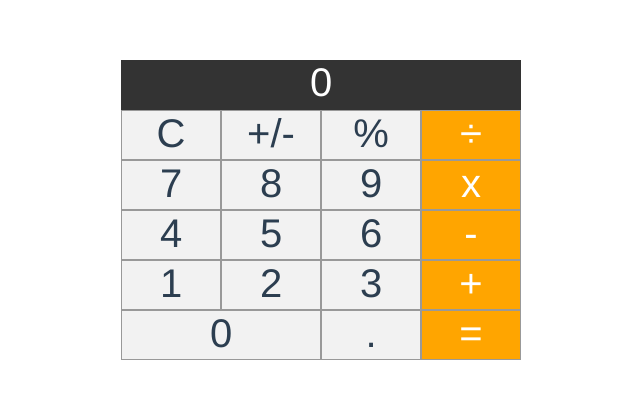
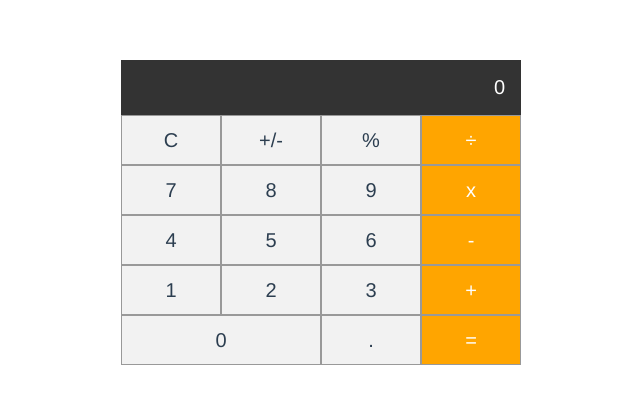
Before and after one commit to mwongess/vue_calculator, a Vue app: page / in a window 1280 px wide. Shown: the top 404 px of the page, without its empty margins (319-959 px from the left). Built offline with nearby package versions, Linux system fonts and the light colour scheme.

Commit message:
Add more style to btns

```diff
--- a/src/components/MyCalculator.vue
+++ b/src/components/MyCalculator.vue
@@ -91,13 +91,15 @@ export default {
 .calculator {
   margin: 0 auto;
   width: 400px;
-  font-size: 40px;
+  font-size: 20px;
   display: grid;
   grid-template-columns: repeat(4, 1fr);
   grid-auto-rows: minmax(50px, auto);
 }
 
 .display {
+  text-align: right;
+  padding: 1rem;
   grid-column: 1 / 5;
   background-color: #333;
   color: white;
@@ -108,6 +110,9 @@ export default {
 }
 
 .btn {
+  display: flex;
+  align-items: center;
+  justify-content: center;
   background-color: #F2F2F2;
   border: 1px solid #999;
 }
```
